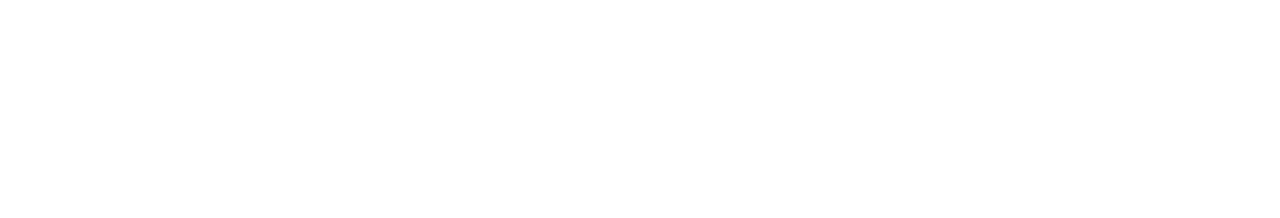
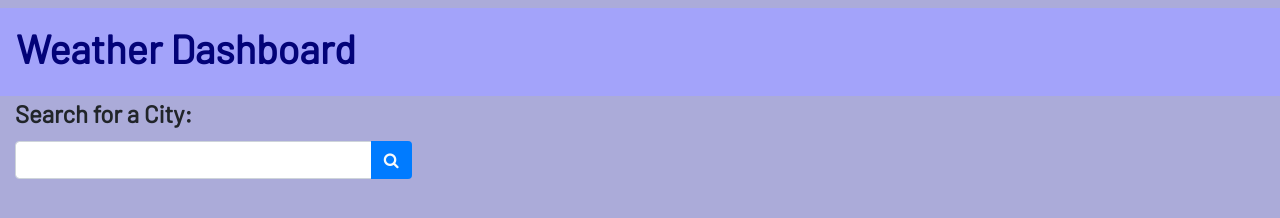
Before and after one commit to thossain30/WeatherDashboard, a plain HTML site: page index.html in a window 1280 px wide. Drawn offline with nearby package versions, Linux system fonts and the light colour scheme.

Commit message:
Started adding in CSS Stylings and HTML for search bar

```diff
--- a/assets/css/styles.css
+++ b/assets/css/styles.css
@@ -0,0 +1,18 @@
+:root {
+    --header-text: rgb(3, 3, 120);
+    --body-background: rgb(171, 171, 217);
+    --header-background: rgb(163, 163, 250);
+}
+* {
+    font-family: 'Barlow', sans-serif;
+}
+header {
+    font-size: 32px;
+    font-weight: bold;
+    color: var(--header-text);
+    background-color: var(--header-background);
+}
+
+body {
+    background-color: var(--body-background);
+}
--- a/index.html
+++ b/index.html
@@ -5,10 +5,31 @@
     <meta http-equiv="X-UA-Compatible" content="IE=edge">
     <meta name="viewport" content="width=device-width, initial-scale=1.0">
     <title>Weather Dashboard</title>
+    <!-- Bootstrap Link -->
+    <link rel="stylesheet" href="https://cdnjs.cloudflare.com/ajax/libs/twitter-bootstrap/4.0.0/css/bootstrap.min.css" />
+    <!-- Font Awesome CSS Icons -->
+    <link rel="stylesheet" href="https://maxcdn.bootstrapcdn.com/font-awesome/4.5.0/css/font-awesome.min.css">
+    <!-- Stylesheet -->
     <link href="./assets/css/styles.css" rel="stylesheet">
-</head>
+    <!-- Font links -->
+    <link rel="preconnect" href="https://fonts.googleapis.com">
+    <link rel="preconnect" href="https://fonts.gstatic.com" crossorigin>
+    <link href="https://fonts.googleapis.com/css2?family=Barlow&display=swap" rel="stylesheet">
+    </head>
 <body>
-
+    <header class="container-fluid mt-2 p-3">
+        <h1><strong>Weather Dashboard</strong></h1>
+    </header>
+    <!-- Section for search bar of city -->
+    <section class="col-sm-4">
+        <h4 class="pt-1"><strong>Search for a City: </strong></h4>
+        <div class="input-group mb-3 pt-1">
+            <input type="text" class="form-control"id="searched-city" aria-label="City Search" aria-describedby="search-button">
+            <div class="input-group-append">
+                <button class=" btn bg-primary text-light" id="search-button"><i class="fa fa-search"></i></button>
+            </div>
+        </div>
+    </section>
 </body>
 <script src="./assets/js/script.js"></script>
 </html>
```
